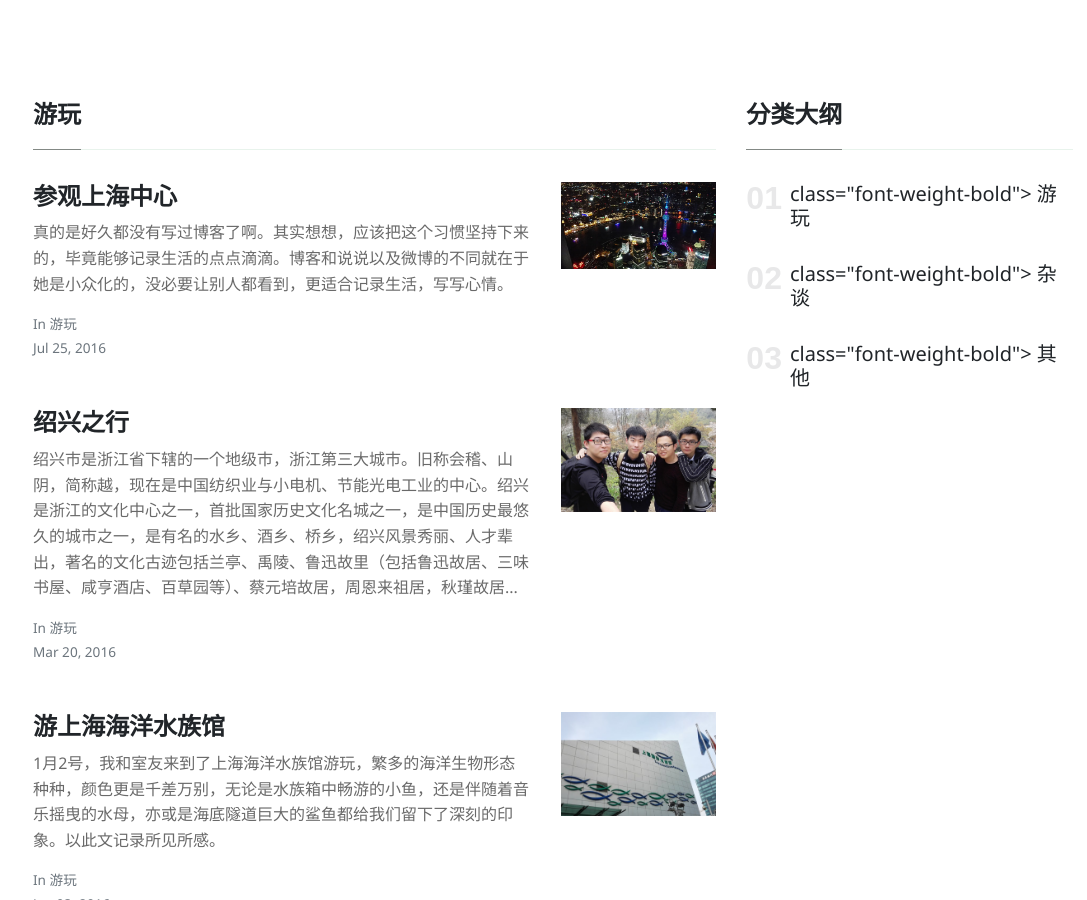
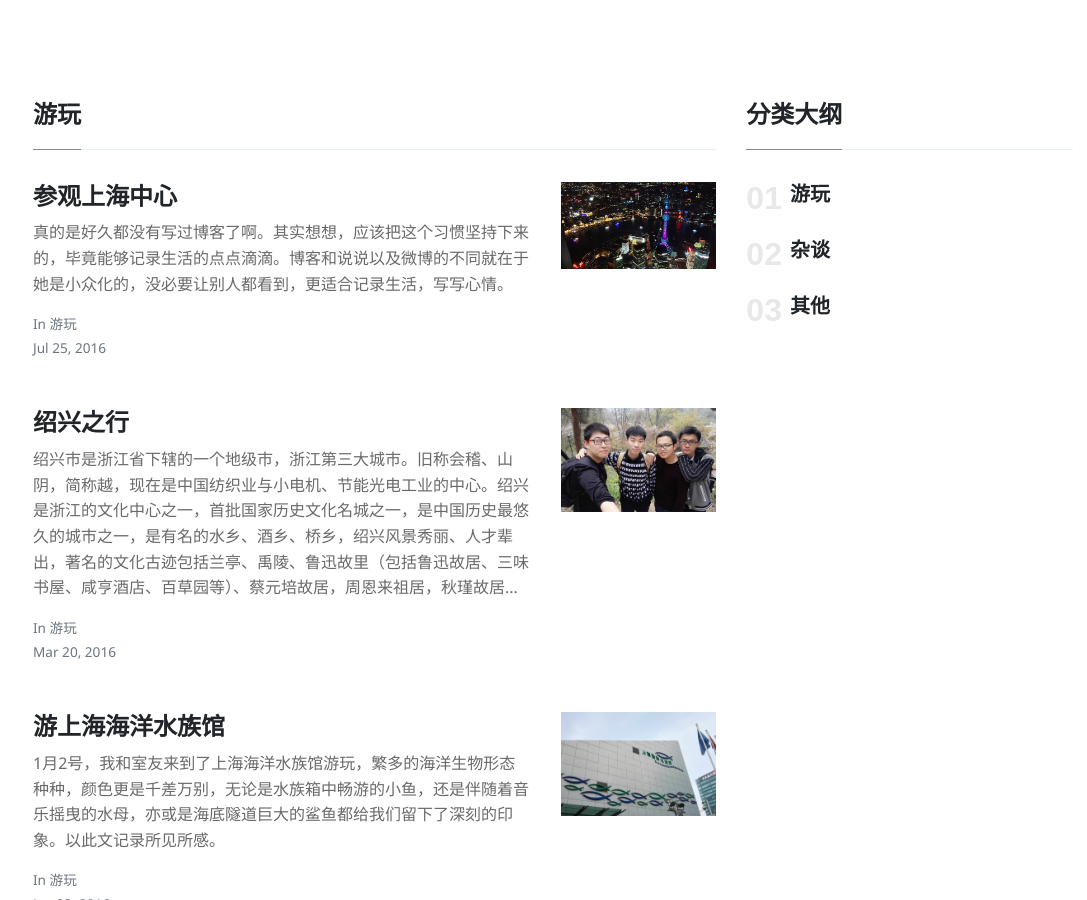
Before and after one commit to geyuxi/geyuxi.github.io, a Jekyll site: the page built from _pages/categories.html, in a window 1280 px wide and 900 px high. Shown: the whole window, without its empty margins (87-1174 px from the left). Built offline with Jekyll 4.4.1, drawn with Linux system fonts in a browser that asks for light colours; nearby versions of some CDN libraries.

Commit message:
Update sidebar-categories-outline.html

```diff
--- a/_includes/sidebar-categories-outline.html
+++ b/_includes/sidebar-categories-outline.html
@@ -4,7 +4,7 @@
         {% for category in site.categories %}
             <li class="mb-4">
             <span>
-                <h5> class="font-weight-bold">
+                <h5 class="font-weight-bold">
                   <a class="text-dark" href="{{site.baseurl}}/categories.html#{{ category[0] }}">{{ category[0] }}</a>
                     <!-- <a href="{{site.baseurl}}{{ post.url }}" class="text-dark">{{ post.title }}</a> -->
                 </h5>
```
